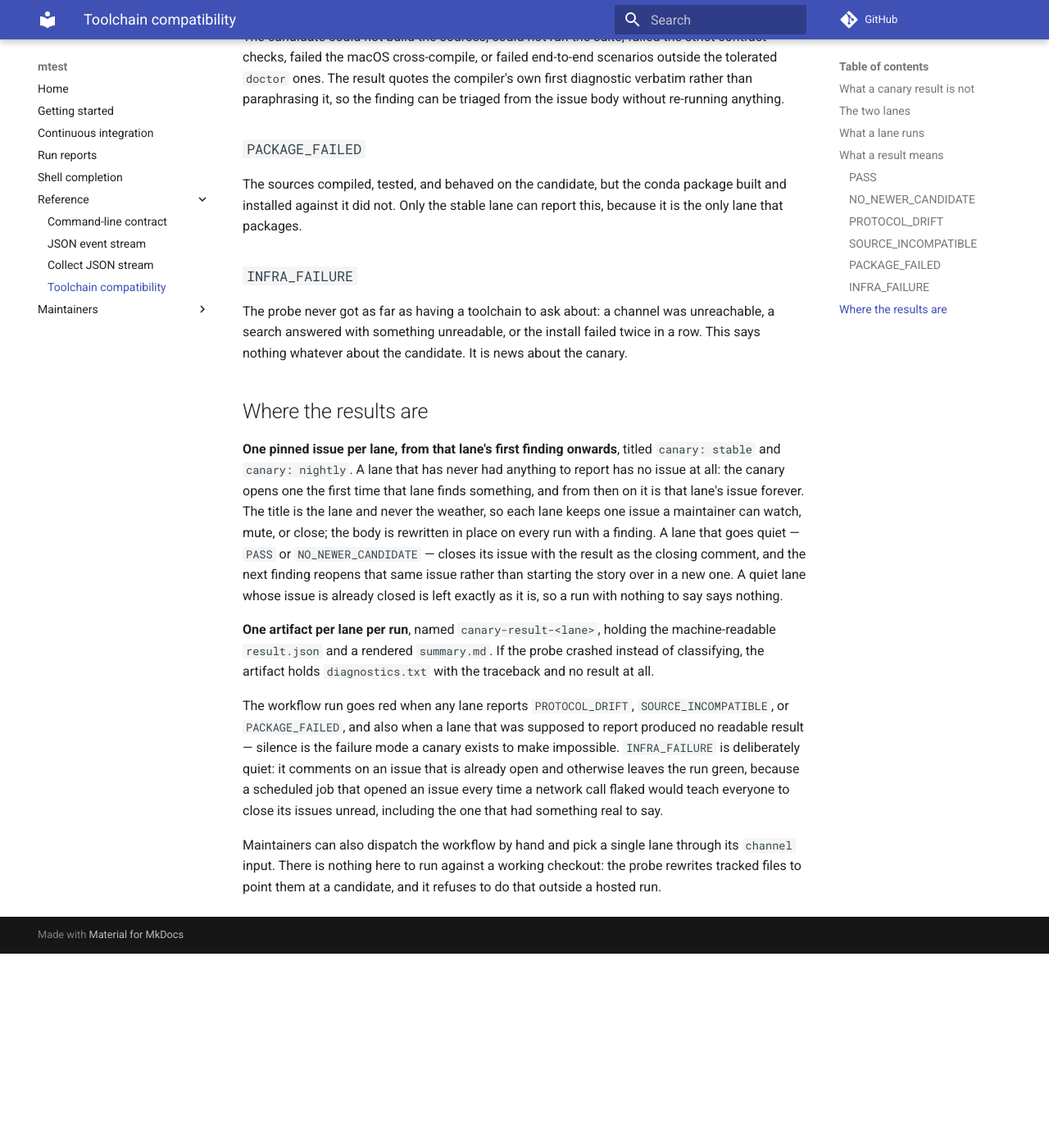
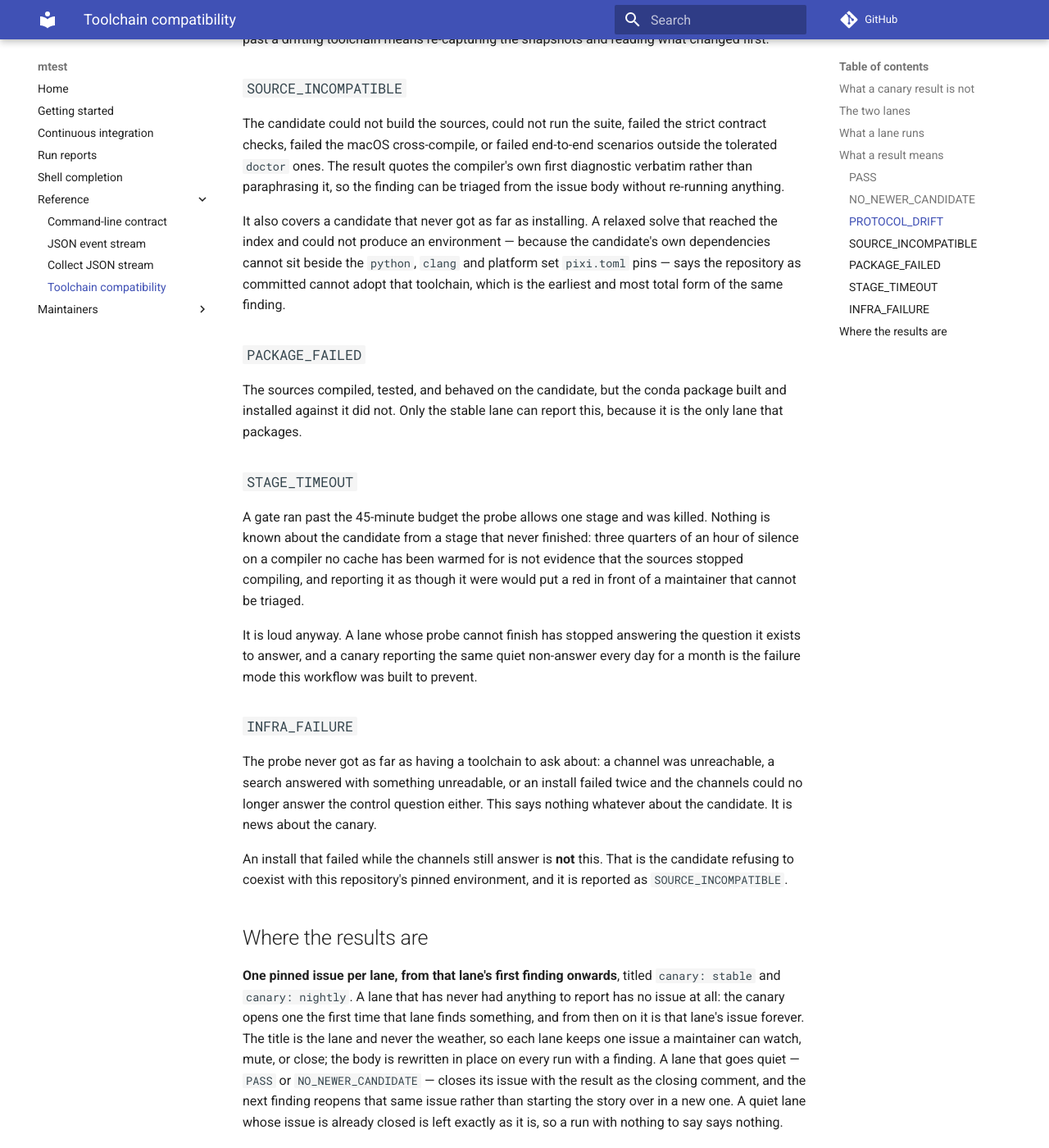
Before and after one commit to mikeleppane/mtest, an MkDocs documentation site: the page built from docs/compatibility.md, in a window 1280 px wide and 1400 px high, scrolled down 3304 px. Shown: the whole window at 82% size. Built offline with MkDocs 1.6.1 and Material for MkDocs 9.7.7, drawn with Linux system fonts in a browser that asks for light colours; comment, search, counter and statistics services are not loaded; before the commit the page ends 4467 px from its top, so only the background shows below that; some of the changed text lies outside the part shown.

Commit message:
docs(canary): describe the seventh classification and correct the sixth
The page counted six classifications and described neither STAGE_TIMEOUT nor
the two cases the probe now files as SOURCE_INCOMPATIBLE. A reader landing on
a red run had no entry for the one they were looking at, and the
INFRA_FAILURE paragraph still promised that any twice-failed install was news
about the canary -- which is the opposite of what the probe now says when the
channels still answer.

STAGE_TIMEOUT gains a table row, a section, and a place in the list of what
turns a run red. SOURCE_INCOMPATIBLE now says what it covers, including a
relaxed solve that reached the index and could not produce an environment.

```diff
--- a/docs/compatibility.md
+++ b/docs/compatibility.md
@@ -87,15 +87,16 @@ stable lane alone.
 
 ## What a result means
 
-Every probe ends in exactly one of six classifications.
+Every probe ends in exactly one of seven classifications.
 
 | Classification | What it says |
 |----------------|--------------|
 | `PASS` | Every gate above held on a toolchain newer than the pin. |
 | `NO_NEWER_CANDIDATE` | Nothing newer is published on that lane's channels, so nothing was probed. |
 | `PROTOCOL_DRIFT` | The `TestSuite` report format the runner parses moved. |
-| `SOURCE_INCOMPATIBLE` | The sources no longer compile, test, or behave. |
+| `SOURCE_INCOMPATIBLE` | The repository as committed does not solve, compile, test, or behave on the candidate. |
 | `PACKAGE_FAILED` | The sources are fine; the package built against the candidate is not. |
+| `STAGE_TIMEOUT` | A probe stage outlived its 45-minute budget and was killed, so the day's question was never answered. |
 | `INFRA_FAILURE` | The probe never obtained a toolchain to ask about. |
 
 ### `PASS`
@@ -139,18 +140,40 @@ scenarios outside the tolerated `doctor` ones. The result quotes the compiler's
 own first diagnostic verbatim rather than paraphrasing it, so the finding can be
 triaged from the issue body without re-running anything.
 
+It also covers a candidate that never got as far as installing. A relaxed solve
+that reached the index and could not produce an environment — because the
+candidate's own dependencies cannot sit beside the `python`, `clang` and
+platform set `pixi.toml` pins — says the repository as committed cannot adopt
+that toolchain, which is the earliest and most total form of the same finding.
+
 ### `PACKAGE_FAILED`
 
 The sources compiled, tested, and behaved on the candidate, but the conda
 package built and installed against it did not. Only the stable lane can report
 this, because it is the only lane that packages.
 
+### `STAGE_TIMEOUT`
+
+A gate ran past the 45-minute budget the probe allows one stage and was killed.
+Nothing is known about the candidate from a stage that never finished: three
+quarters of an hour of silence on a compiler no cache has been warmed for is not
+evidence that the sources stopped compiling, and reporting it as though it were
+would put a red in front of a maintainer that cannot be triaged.
+
+It is loud anyway. A lane whose probe cannot finish has stopped answering the
+question it exists to answer, and a canary reporting the same quiet non-answer
+every day for a month is the failure mode this workflow was built to prevent.
+
 ### `INFRA_FAILURE`
 
 The probe never got as far as having a toolchain to ask about: a channel was
-unreachable, a search answered with something unreadable, or the install failed
-twice in a row. This says nothing whatever about the candidate. It is news about
-the canary.
+unreachable, a search answered with something unreadable, or an install failed
+twice and the channels could no longer answer the control question either. This
+says nothing whatever about the candidate. It is news about the canary.
+
+An install that failed while the channels still answer is **not** this. That is
+the candidate refusing to coexist with this repository's pinned environment, and
+it is reported as `SOURCE_INCOMPATIBLE`.
 
 ## Where the results are
 
@@ -172,9 +195,9 @@ instead of classifying, the artifact holds `diagnostics.txt` with the traceback
 and no result at all.
 
 The workflow run goes red when any lane reports `PROTOCOL_DRIFT`,
-`SOURCE_INCOMPATIBLE`, or `PACKAGE_FAILED`, and also when a lane that was
-supposed to report produced no readable result — silence is the failure mode a
-canary exists to make impossible. `INFRA_FAILURE` is deliberately quiet: it
+`SOURCE_INCOMPATIBLE`, `PACKAGE_FAILED`, or `STAGE_TIMEOUT`, and also when a lane
+that was supposed to report produced no readable result — silence is the failure
+mode a canary exists to make impossible. `INFRA_FAILURE` is deliberately quiet: it
 comments on an issue that is already open and otherwise leaves the run green,
 because a scheduled job that opened an issue every time a network call flaked
 would teach everyone to close its issues unread, including the one that had
```
